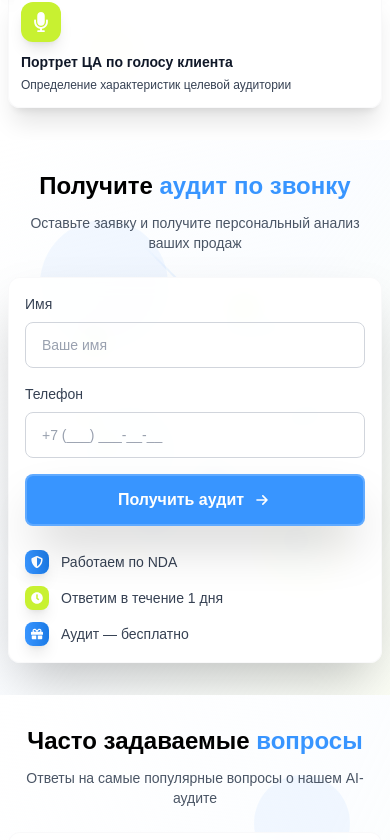
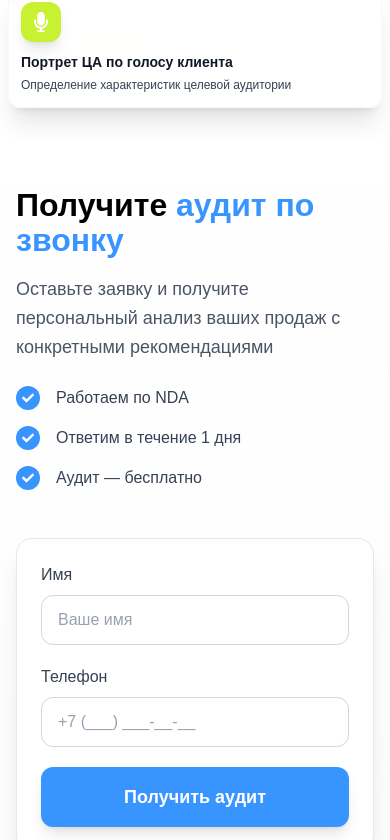
Before and after one commit to verbitsky-vladislav/call-intellect, a Next.js app: page / in a window 390 px wide. Shown: the part 1653-2493 px from the top of the page. Built offline with nearby package versions, Linux system fonts and the light colour scheme.

Commit message:
Refactor ContactForm component by removing unused icons and background elements, simplifying the benefits display, and updating styles for improved layout and responsiveness.

```diff
--- a/src/components/ContactForm.tsx
+++ b/src/components/ContactForm.tsx
@@ -1,7 +1,7 @@
 "use client";
 
 import React, { useState } from 'react';
-import { FaCheck, FaShieldAlt, FaClock, FaGift } from 'react-icons/fa';
+import { FaCheck } from 'react-icons/fa';
 
 export default function ContactForm() {
   const [formData, setFormData] = useState({
@@ -25,83 +25,58 @@ export default function ContactForm() {
 
   const benefits = [
     {
-      icon: FaShieldAlt,
-      text: "Работаем по NDA",
-      color: "from-[#3895FF] to-[#1a7ae6]"
+      text: "Работаем по NDA"
     },
     {
-      icon: FaClock,
-      text: "Ответим в течение 1 дня",
-      color: "bg-[#C8F131]"
+      text: "Ответим в течение 1 дня"
     },
     {
-      icon: FaGift,
-      text: "Аудит — бесплатно",
-      color: "from-[#3895FF] to-[#1a7ae6]"
+      text: "Аудит — бесплатно"
     }
   ];
 
   return (
-    <section className="py-8 xs:py-10 sm:py-12 md:py-16 lg:py-20 bg-gradient-to-br from-white via-blue-50/30 to-[#C8F131]/5 relative overflow-hidden">
-      {/* Декоративные фоновые элементы */}
-      <div className="absolute top-0 left-0 w-full h-full">
-        {/* Основные круги */}
-        <div className="absolute top-20 left-10 w-32 h-32 bg-[#3895FF] rounded-full opacity-5 animate-pulse"></div>
-        <div className="absolute bottom-20 right-10 w-24 h-24 bg-[#C8F131] rounded-full opacity-10 animate-bounce"></div>
-        <div className="absolute top-1/2 left-1/4 w-16 h-16 bg-[#3895FF] rounded-full opacity-8 animate-ping"></div>
-
-        {/* Дополнительные хаотичные элементы */}
-        <div className="absolute top-40 right-1/3 w-8 h-8 bg-[#C8F131] rounded-full opacity-20 animate-bounce" style={{animationDelay: '1s'}}></div>
-        <div className="absolute bottom-40 left-1/3 w-12 h-12 bg-[#3895FF] rounded-full opacity-15 animate-pulse" style={{animationDelay: '2s'}}></div>
-        <div className="absolute top-1/4 right-20 w-6 h-6 bg-[#C8F131] rounded-full opacity-25 animate-ping" style={{animationDelay: '0.5s'}}></div>
-        <div className="absolute bottom-1/3 left-1/2 w-10 h-10 bg-[#3895FF] rounded-full opacity-12 animate-bounce" style={{animationDelay: '1.5s'}}></div>
-
-        {/* Линии и фигуры */}
-        <div className="absolute top-1/3 right-1/4 w-20 h-1 bg-gradient-to-r from-transparent via-[#3895FF] to-transparent opacity-20 animate-pulse"></div>
-        <div className="absolute bottom-1/4 left-1/4 w-16 h-1 bg-gradient-to-r from-transparent via-[#C8F131] to-transparent opacity-15 animate-pulse" style={{animationDelay: '1s'}}></div>
-
-        {/* Диагональные линии */}
-        <div className="absolute top-1/4 left-1/3 w-24 h-0.5 bg-gradient-to-r from-transparent via-[#3895FF] to-transparent opacity-10 transform rotate-45 animate-pulse"></div>
-        <div className="absolute bottom-1/3 right-1/3 w-20 h-0.5 bg-gradient-to-r from-transparent via-[#C8F131] to-transparent opacity-12 transform -rotate-45 animate-pulse" style={{animationDelay: '2s'}}></div>
-
-        {/* Маленькие точки */}
-        <div className="absolute top-60 right-1/4 w-3 h-3 bg-[#3895FF] rounded-full opacity-30 animate-ping" style={{animationDelay: '0.3s'}}></div>
-        <div className="absolute bottom-60 left-1/4 w-4 h-4 bg-[#C8F131] rounded-full opacity-25 animate-bounce" style={{animationDelay: '0.7s'}}></div>
-        <div className="absolute top-1/2 right-1/3 w-2 h-2 bg-[#3895FF] rounded-full opacity-40 animate-ping" style={{animationDelay: '1.2s'}}></div>
-
-        {/* Квадраты и прямоугольники */}
-        <div className="absolute top-1/3 left-1/5 w-8 h-8 bg-[#C8F131] rounded-lg opacity-10 transform rotate-45 animate-pulse" style={{animationDelay: '1.8s'}}></div>
-        <div className="absolute bottom-1/4 right-1/5 w-6 h-6 bg-[#3895FF] rounded-lg opacity-15 transform -rotate-45 animate-bounce" style={{animationDelay: '0.9s'}}></div>
-
-        {/* Волнистые элементы */}
-        <div className="absolute top-1/2 left-1/6 w-12 h-1 bg-gradient-to-r from-transparent via-[#C8F131] to-transparent opacity-8 transform rotate-12 animate-pulse" style={{animationDelay: '1.3s'}}></div>
-        <div className="absolute bottom-1/2 right-1/6 w-10 h-1 bg-gradient-to-r from-transparent via-[#3895FF] to-transparent opacity-10 transform -rotate-12 animate-pulse" style={{animationDelay: '0.6s'}}></div>
-      </div>
-
-      <div className="container mx-auto px-2 xs:px-3 sm:px-4 md:px-6 lg:px-8 relative z-10 max-w-[1440px]">
-        <div className="max-w-2xl mx-auto">
-          {/* Заголовок секции */}
-          <div className="text-center mb-6 xs:mb-8 sm:mb-10">
+    <section className="py-12 xs:py-16 sm:py-20 md:py-24 lg:py-32 bg-gradient-to-b from-white to-gray-50/50">
+      <div className="container mx-auto px-4 xs:px-6 sm:px-8 md:px-12 lg:px-16 max-w-6xl">
+        <div className="grid lg:grid-cols-2 gap-12 lg:gap-16 items-center">
+          {/* Левая колонка - контент */}
+          <div className="space-y-6 xs:space-y-8">
+            <div className="space-y-4 xs:space-y-6">
               <h2
-              className="font-bold text-black leading-tight mb-3 xs:mb-4"
+                className="font-bold text-black leading-tight"
                 style={{
-                fontSize: 'clamp(1.5rem, 4vw, 2.5rem)',
-                lineHeight: '1.2'
+                  fontSize: 'clamp(2rem, 5vw, 3.5rem)',
+                  lineHeight: '1.1'
                 }}
               >
                 Получите <span className="text-[#3895FF]">аудит по звонку</span>
               </h2>
-            <p className="text-gray-600 text-sm xs:text-base sm:text-lg">
-              Оставьте заявку и получите персональный анализ ваших продаж
+              <p className="text-gray-600 text-lg xs:text-xl sm:text-2xl leading-relaxed">
+                Оставьте заявку и получите персональный анализ ваших продаж с конкретными рекомендациями
               </p>
             </div>
 
-          {/* Форма */}
-          <div className="bg-white/90 backdrop-blur-sm rounded-xl sm:rounded-2xl p-4 xs:p-6 sm:p-8 shadow-2xl border border-gray-100/50">
-            <form onSubmit={handleSubmit} className="space-y-4 xs:space-y-5 sm:space-y-6">
+            {/* Преимущества */}
+            <div className="space-y-4 xs:space-y-5">
+              {benefits.map((benefit, index) => (
+                <div key={index} className="flex items-center space-x-4">
+                  <div className="w-6 xs:w-7 h-6 xs:h-7 bg-[#3895FF] rounded-full flex items-center justify-center flex-shrink-0">
+                    <FaCheck className="w-3 xs:w-4 h-3 xs:h-4 text-white" />
+                  </div>
+                  <span className="text-base xs:text-lg text-gray-700 font-medium">
+                    {benefit.text}
+                  </span>
+                </div>
+              ))}
+            </div>
+          </div>
+
+          {/* Правая колонка - форма */}
+          <div className="bg-white rounded-2xl p-6 xs:p-8 sm:p-10 shadow-xl border border-gray-200">
+            <form onSubmit={handleSubmit} className="space-y-5 xs:space-y-6">
               {/* Поле Имя */}
               <div>
-                <label htmlFor="name" className="block text-sm xs:text-base font-medium text-gray-700 mb-2">
+                <label htmlFor="name" className="block text-base xs:text-lg font-medium text-gray-700 mb-2">
                   Имя
                 </label>
                 <input
@@ -111,14 +86,14 @@ export default function ContactForm() {
                   value={formData.name}
                   onChange={handleInputChange}
                   required
-                  className="w-full px-4 xs:px-5 py-3 xs:py-4 border border-gray-300 rounded-lg sm:rounded-xl focus:ring-2 focus:ring-[#3895FF] focus:border-transparent transition-all duration-200 text-sm xs:text-base placeholder-gray-400"
+                  className="w-full px-4 xs:px-5 py-3 xs:py-4 border border-gray-300 rounded-xl focus:ring-2 focus:ring-[#3895FF] focus:border-transparent transition-all duration-200 text-base xs:text-lg placeholder-gray-400"
                   placeholder="Ваше имя"
                 />
               </div>
 
               {/* Поле Телефон */}
               <div>
-                <label htmlFor="phone" className="block text-sm xs:text-base font-medium text-gray-700 mb-2">
+                <label htmlFor="phone" className="block text-base xs:text-lg font-medium text-gray-700 mb-2">
                   Телефон
                 </label>
                 <input
@@ -128,7 +103,7 @@ export default function ContactForm() {
                   value={formData.phone}
                   onChange={handleInputChange}
                   required
-                  className="w-full px-4 xs:px-5 py-3 xs:py-4 border border-gray-300 rounded-lg sm:rounded-xl focus:ring-2 focus:ring-[#3895FF] focus:border-transparent transition-all duration-200 text-sm xs:text-base placeholder-gray-400"
+                  className="w-full px-4 xs:px-5 py-3 xs:py-4 border border-gray-300 rounded-xl focus:ring-2 focus:ring-[#3895FF] focus:border-transparent transition-all duration-200 text-base xs:text-lg placeholder-gray-400"
                   placeholder="+7 (___) ___-__-__"
                 />
               </div>
@@ -136,33 +111,11 @@ export default function ContactForm() {
               {/* Кнопка отправки */}
               <button
                 type="submit"
-                className="group w-full bg-[#3895FF] hover:bg-[#3895FF] text-white font-bold py-3 xs:py-4 sm:py-5 px-6 xs:px-8 sm:px-10 rounded-lg sm:rounded-xl text-base xs:text-lg sm:text-xl transition-all duration-300 transform hover:scale-105 shadow-2xl relative overflow-hidden border-2 border-white/20"
+                className="w-full bg-[#3895FF] hover:bg-[#3895FF]/90 text-white font-bold py-4 xs:py-5 px-8 xs:px-10 rounded-xl text-lg xs:text-xl transition-all duration-200 shadow-lg hover:shadow-xl"
               >
-                <span className="relative z-10 flex items-center justify-center space-x-2">
-                  <span>Получить аудит</span>
-                  <svg className="w-5 h-5 animate-pulse" fill="none" stroke="currentColor" viewBox="0 0 24 24">
-                    <path strokeLinecap="round" strokeLinejoin="round" strokeWidth={2} d="M13 7l5 5m0 0l-5 5m5-5H6" />
-                  </svg>
-                </span>
+                Получить аудит
               </button>
             </form>
-
-            {/* Преимущества */}
-            <div className="mt-6 xs:mt-8 sm:mt-10 space-y-3 xs:space-y-4">
-              {benefits.map((benefit, index) => (
-                <div key={index} className="flex items-center space-x-3 xs:space-x-4">
-                  {/* Иконка */}
-                  <div className={`w-6 xs:w-8 sm:w-10 h-6 xs:h-8 sm:h-10 ${benefit.color.includes('bg-') ? benefit.color : `bg-gradient-to-r ${benefit.color}`} rounded-lg sm:rounded-xl flex items-center justify-center flex-shrink-0 shadow-lg`}>
-                    <benefit.icon className="w-3 xs:w-4 sm:w-5 h-3 xs:h-4 sm:h-5 text-white" />
-                  </div>
-
-                  {/* Текст */}
-                  <span className="text-sm xs:text-base sm:text-lg text-gray-700 font-medium">
-                    {benefit.text}
-                  </span>
-                </div>
-              ))}
-            </div>
           </div>
         </div>
       </div>
```
Also changed, not shown: 8 other files (tests, documents, lock files or other folders). Lines whose indentation alone changed are shown as unchanged.
